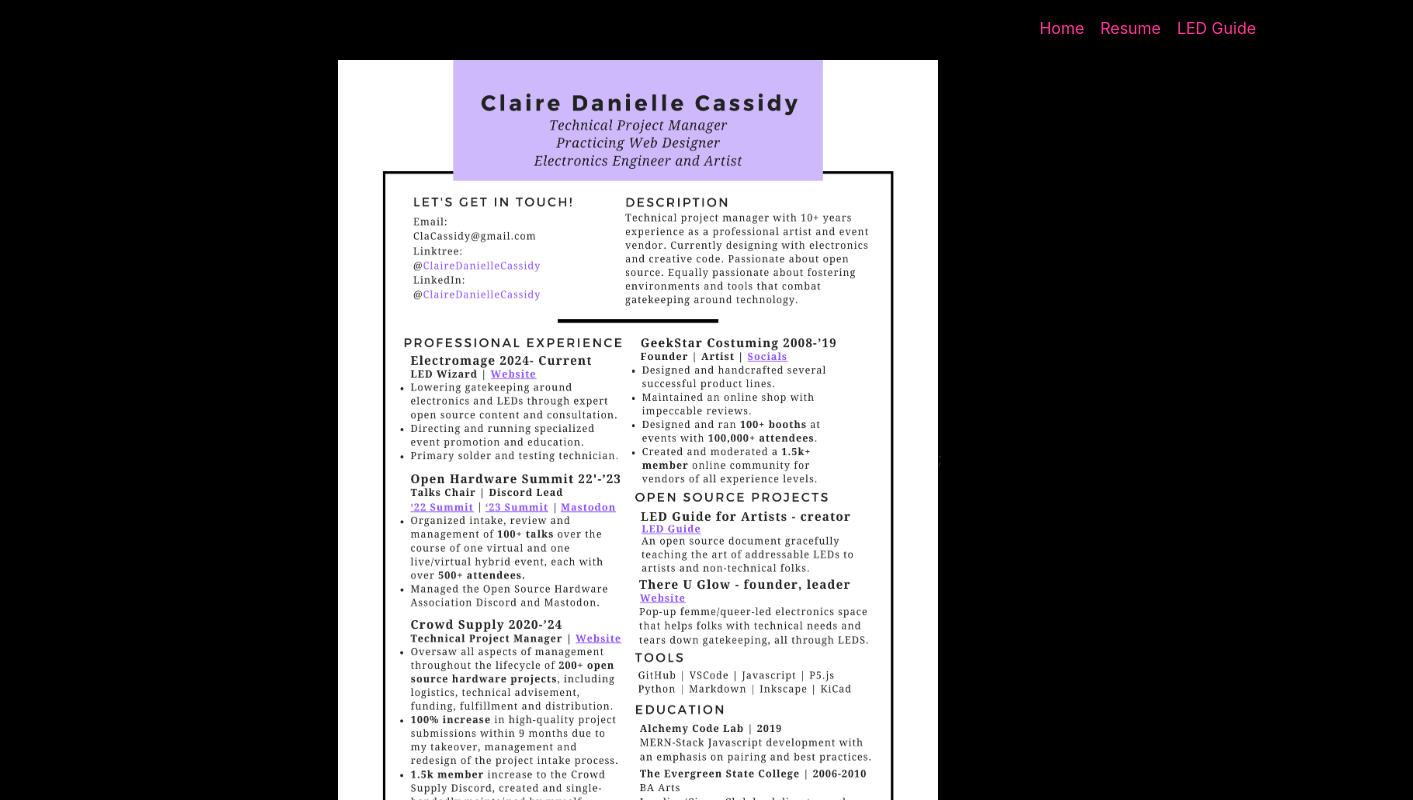
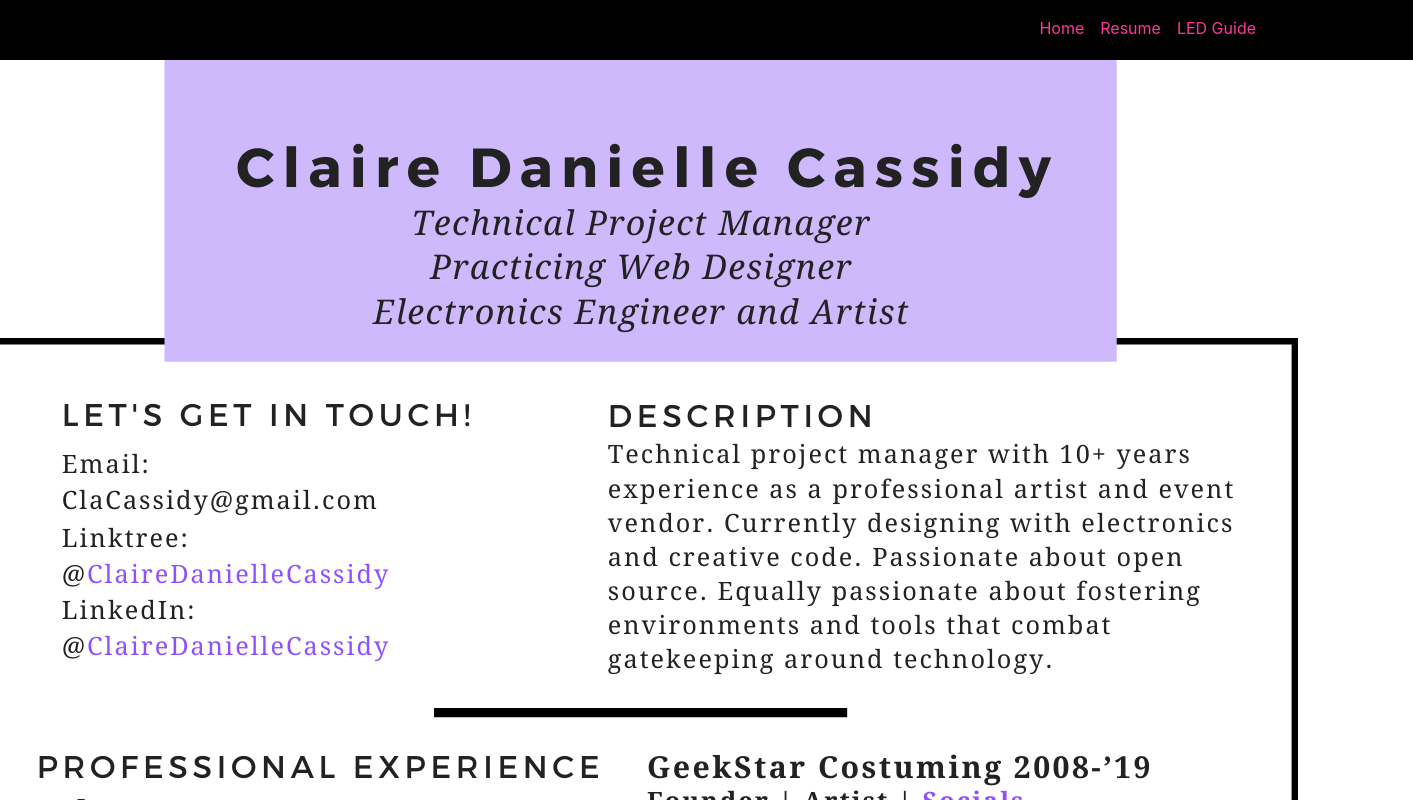
Before and after one commit to SlumberParty/Portfolio-Page, a React (Create React App) app: page /resume in a window 1280 px wide. Shown: the top 800 px of the page, 1413 px wide, since content can reach past the window. Built offline with nearby package versions, Linux system fonts and the light colour scheme.

Commit message:
clean up resume css, attempt to make flexible

```diff
--- a/src/Resume.css
+++ b/src/Resume.css
@@ -19,14 +19,3 @@
   width: 100%;
   aspect-ratio: 4 / 3;
 }
-
-body {
-  height: 100%;
-  margin: 0;
-  padding: 0;
-}
-
-h1,
-h3 {
-  text-align: center;
-}
--- a/src/Resume.js
+++ b/src/Resume.js
@@ -5,7 +5,10 @@ import resume from '../src/resources/Claire Cassidy Resume Fall 2024.png'
 
 const Resume = () => {
     return <div class="resume-page">
-        <img src={resume} alt="resume" height={800} width={600} />;
+        {/* <a href="https://drive.google.com/file/d/18kQ1e_GKnSzObzFR2yLho2fEfg2fFSAc/view?usp=drive_link">
+            <p>Click here to view my resume with clickable links!</p>
+          </a> */}
+        <img src={resume} alt="claire cassidy's fall 2024 resume"/>;
     </div>
 }
 
```
